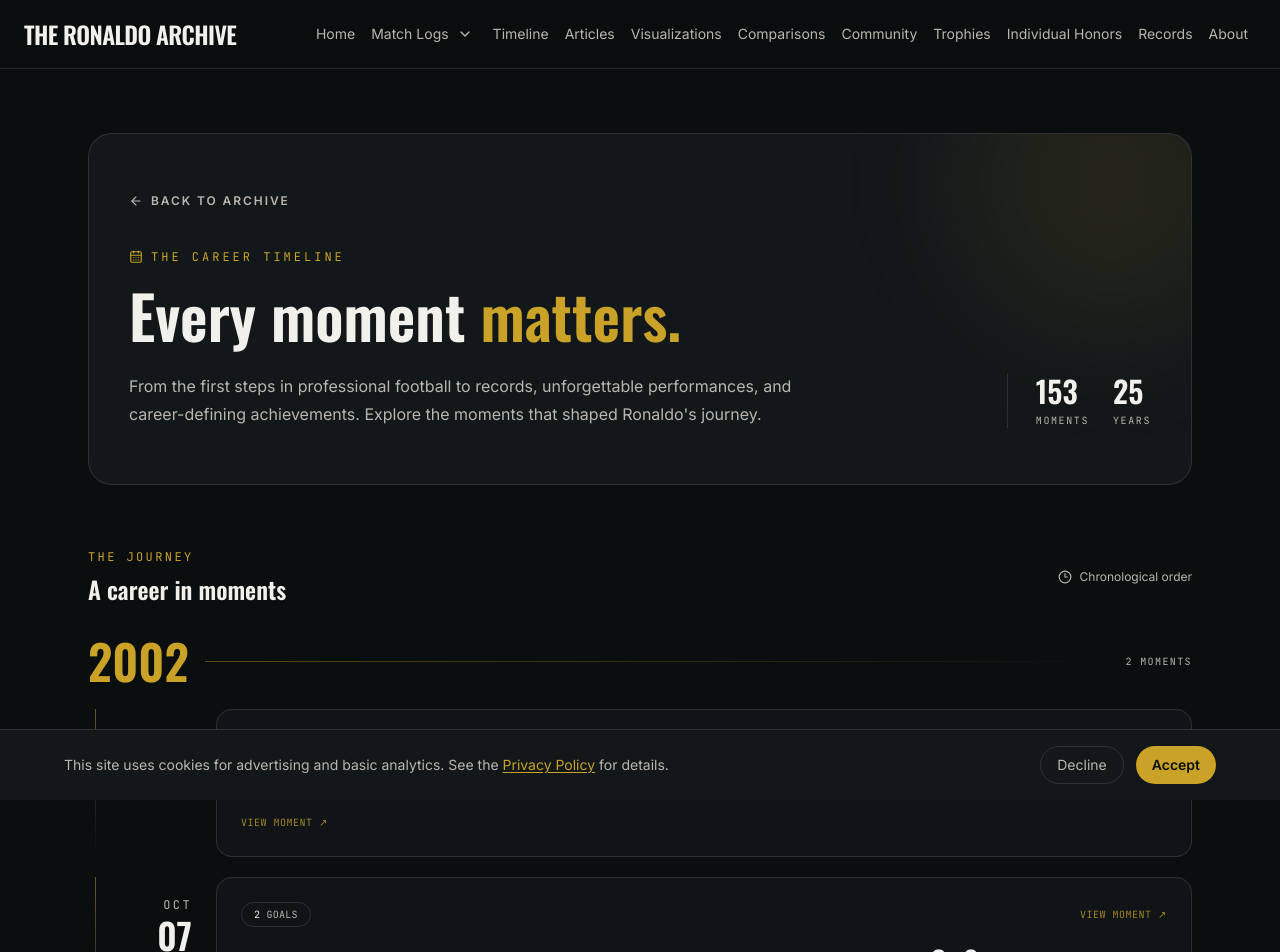
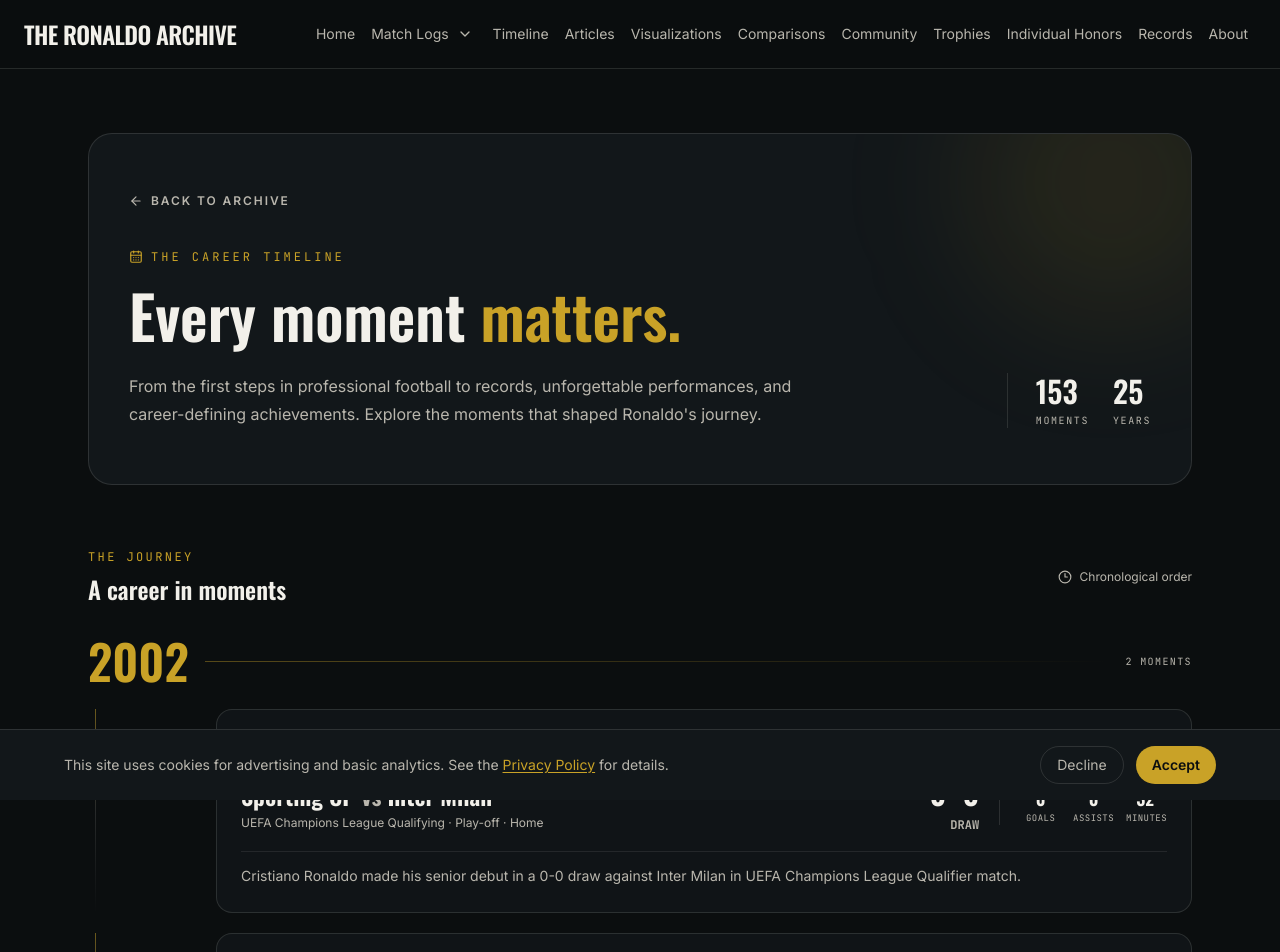
Before and after one commit to ronaldogoatsfc/cr7archive, a Next.js app: page /timeline in a window 1280 px wide. Shown: the top 952 px of the page. Built offline with nearby package versions, Linux system fonts and the light colour scheme.

Commit message:
Show match performance details for all matched timeline events

```diff
--- a/app/timeline/page.js
+++ b/app/timeline/page.js
@@ -11,12 +11,12 @@ export const metadata = {
 
 function TimelineEvent({ event }) {
   const presentation = getEventPresentation(event);
-  const match = presentation.category === "Performance" ? getTimelineMatch(event) : null;
+  const match = getTimelineMatch(event);
   const date = new Date(event.date + "T00:00:00");
   const month = date.toLocaleDateString("en-US", { month: "short" });
   const day = date.toLocaleDateString("en-US", { day: "2-digit" });
 
-  if (presentation.category === "Performance" && match) {
+  if (match) {
     return <TimelinePerformanceCard event={event} match={match} presentation={presentation} />;
   }
 
```
